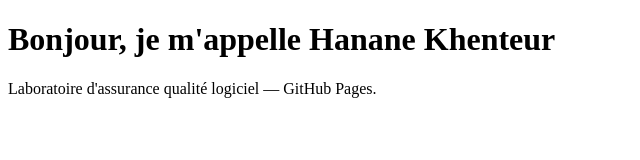
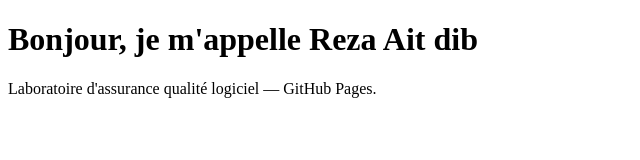
Before and after one commit to Rezaaaaa245/qa-lab-github, a plain HTML site: page qa-lab-github-starter/index.html in a window 1280 px wide. Shown: the whole page, without its empty margins (0-640 px from the left). Drawn offline with Linux system fonts and the light colour scheme.

Commit message:
Update index.html

```diff
--- a/qa-lab-github-starter/index.html
+++ b/qa-lab-github-starter/index.html
@@ -3,10 +3,10 @@
 <head>
   <meta charset="UTF-8" />
   <meta name="viewport" content="width=device-width, initial-scale=1.0" />
-  <title>Site de Hanane Khenteur</title>
+  <title>Site de Reza Ait dib</title>
 </head>
 <body>
-  <h1>Bonjour, je m'appelle Hanane Khenteur</h1>
+  <h1>Bonjour, je m'appelle Reza Ait dib</h1>
   <p>Laboratoire d'assurance qualité logiciel — GitHub Pages.</p>
 </body>
 </html>
```
